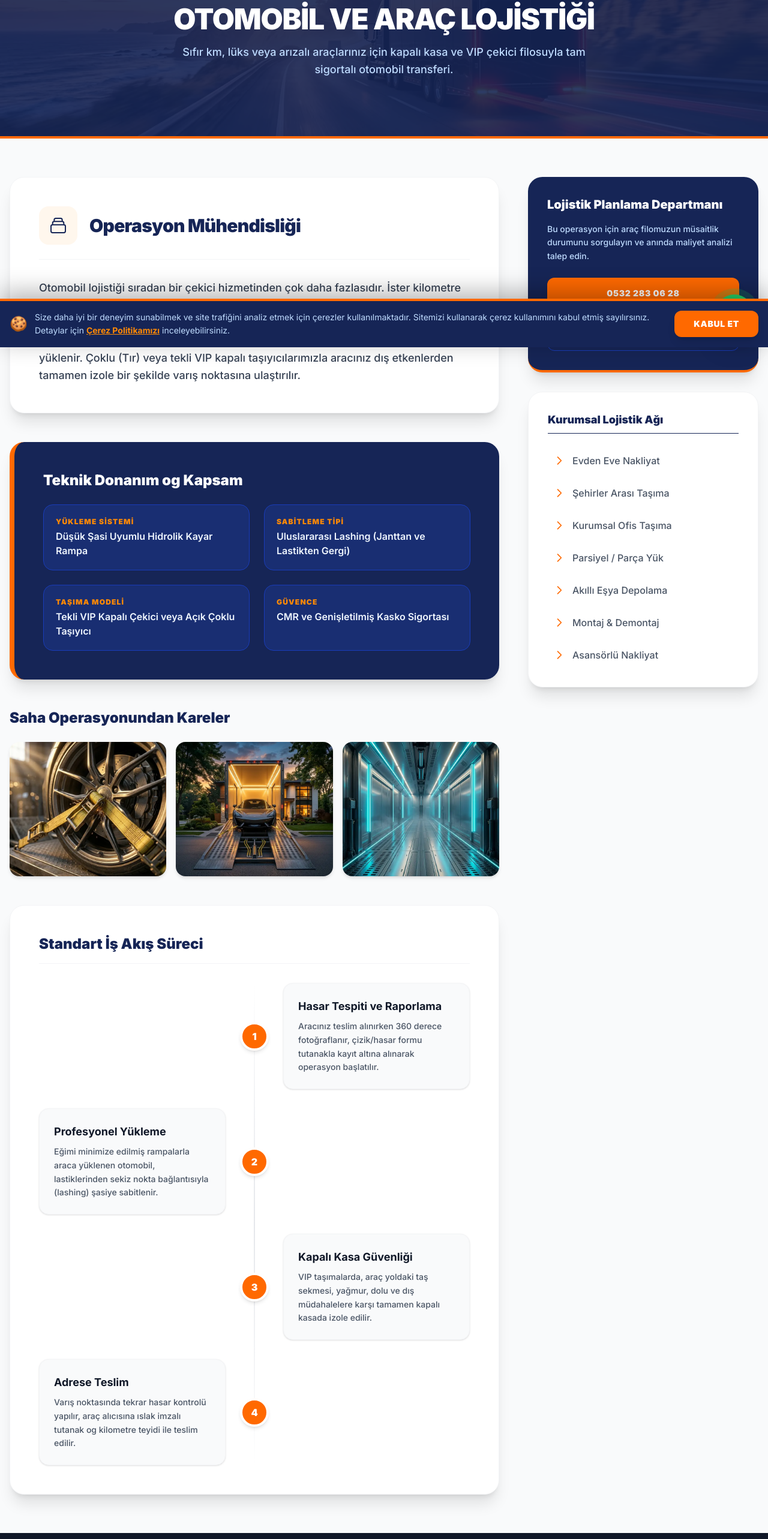
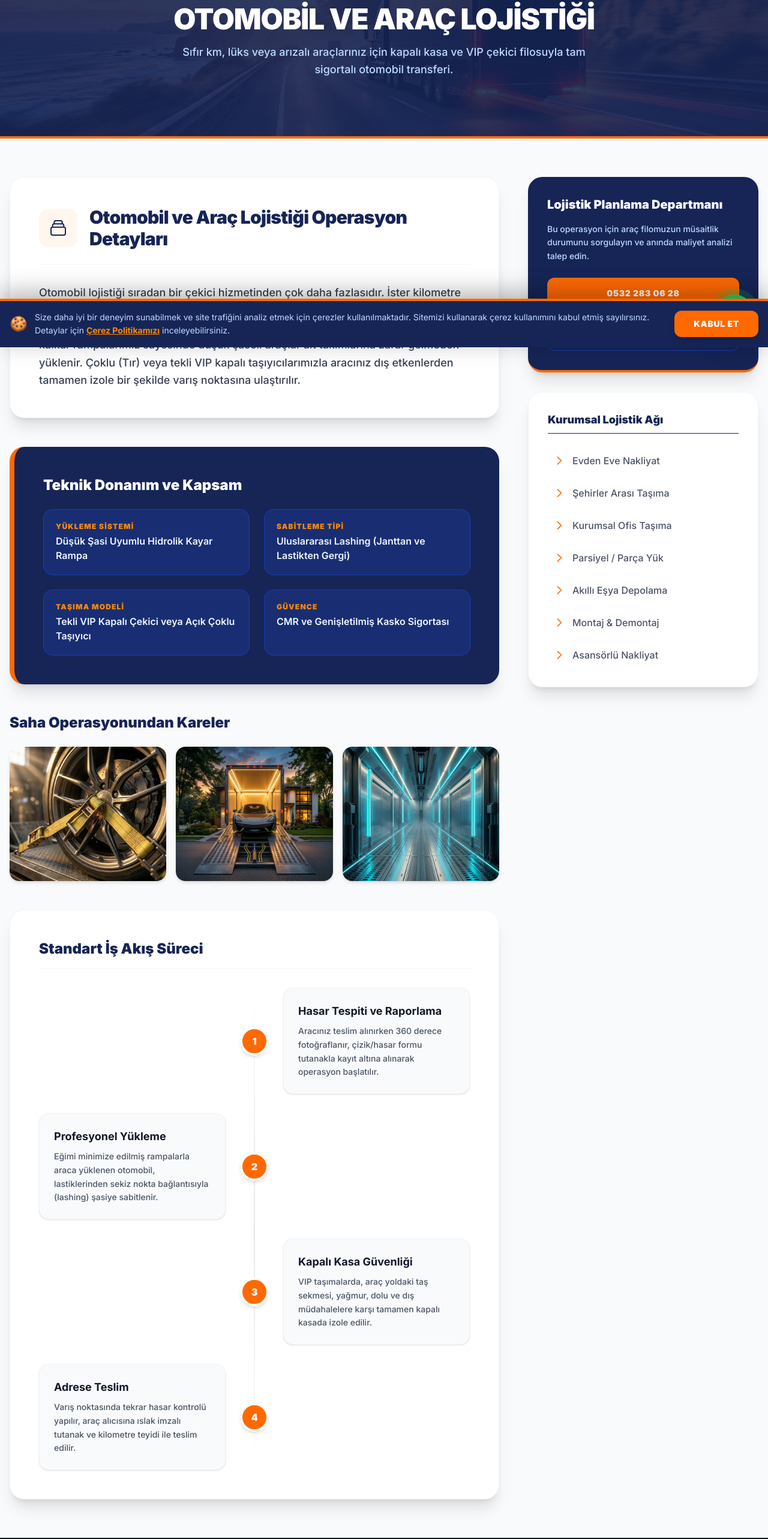
Before and after one commit to smyraeum-create/evdenevetasima-seo, a Next.js app: page /hizmetler/arac-nakliyati in a window 1280 px wide. Shown: the part 221-2787 px from the top of the page at 60% size. Built offline with nearby package versions, Linux system fonts and the light colour scheme.

Commit message:
Sistem guncellemeleri ve iyilestirmeler yapildi

```diff
--- a/app/hizmetler/[slug]/page.tsx
+++ b/app/hizmetler/[slug]/page.tsx
@@ -12,7 +12,7 @@ const serviceData: Record<string, any> = {
     title: "Evden Eve Nakliyat",
     desc: "Avrupa standartlarında ambalajlama, modüler asansör sistemleri ve sıfır risk politikası ile anahtar teslim ev taşıma operasyonları.",
     bgImage: "/images/hizmetler/evden-eve-nakliyat-banner.webp",
-    intro: "Geleneksel ve yıpratıcı taşınma yöntemlerini tamamen geride bırakıyoruz. Operasyon sürecimiz; eşyalarınızın yapısal analizinin yapılmasıyla başlar. Özel kraft kağıtlı balonlu naylonlar, mobilya battaniyeleri og şok emici köşelikler ile her bir envanteriniz endüstriyel standartlarda koruma altına alınır. Merdiven boşluklarındaki çarpma risklerini ortadan kaldıran dış cephe asansörlerimiz ve çelik kasalı araçlarımızla, evinizi değil, huzurunuzu yeni adresinize taşıyoruz.",
+    intro: "Geleneksel ve yıpratıcı taşınma yöntemlerini tamamen geride bırakıyoruz. Operasyon sürecimiz; eşyalarınızın yapısal analizinin yapılmasıyla başlar. Özel kraft kağıtlı balonlu naylonlar, mobilya battaniyeleri ve şok emici köşelikler ile her bir envanteriniz endüstriyel standartlarda koruma altına alınır. Merdiven boşluklarındaki çarpma risklerini ortadan kaldıran dış cephe asansörlerimiz ve çelik kasalı araçlarımızla, evinizi değil, huzurunuzu yeni adresinize taşıyoruz.",
     technicalDetails: [
       { label: "Ambalaj Tipi", value: "3 Katmanlı Kraft Havalı Patpat & Endüstriyel Streç" },
       { label: "Araç Filosu", value: "Çelik Kasa, İçi Mobilya Kaplı, Süspansiyonlu Kamyonlar" },
@@ -69,7 +69,7 @@ const serviceData: Record<string, any> = {
       { title: "Hasar Tespiti ve Raporlama", desc: "Aracınız teslim alınırken 360 derece fotoğraflanır, çizik/hasar formu tutanakla kayıt altına alınarak operasyon başlatılır." },
       { title: "Profesyonel Yükleme", desc: "Eğimi minimize edilmiş rampalarla araca yüklenen otomobil, lastiklerinden sekiz nokta bağlantısıyla (lashing) şasiye sabitlenir." },
       { title: "Kapalı Kasa Güvenliği", desc: "VIP taşımalarda, araç yoldaki taş sekmesi, yağmur, dolu ve dış müdahalelere karşı tamamen kapalı kasada izole edilir." },
-      { title: "Adrese Teslim", desc: "Varış noktasında tekrar hasar kontrolü yapılır, araç alıcısına ıslak imzalı tutanak og kilometre teyidi ile teslim edilir." }
+      { title: "Adrese Teslim", desc: "Varış noktasında tekrar hasar kontrolü yapılır, araç alıcısına ıslak imzalı tutanak ve kilometre teyidi ile teslim edilir." }
     ],
     images: [
       "/images/hizmetler/arac-nakliyati-1.webp",
@@ -130,7 +130,7 @@ const serviceData: Record<string, any> = {
     intro: "Yurtdışı seyahatleri, ev tadilatları veya alan darlığı nedeniyle geçici olarak saklanması gereken eşyalarınız için en güvenli liman depolarımızdır. Standart bir merdiven altı deponun aksine; tesislerimiz nem, rutubet ve haşere riskine karşı ozon teknolojisiyle iklimlendirilir ve düzenli periyotlarla ilaçlanır. Size özel tahsis edilen kilitli ahşap modüller sayesinde, anahtar sadece sizde kalır.",
     technicalDetails: [
       { label: "Depo Ünitesi", value: "Kişiye Özel Kilitli (+Poliüretan Kaplı) Ahşap Odalar" },
-      { label: "Güvenlik", value: "7/24 Kapalı Devre CCTV og Gece Bekçisi" },
+      { label: "Güvenlik", value: "7/24 Kapalı Devre CCTV ve Gece Bekçisi" },
       { label: "İklimlendirme", value: "Endüstriyel Nem Alıcılar & Rutubet Kontrolü" },
       { label: "Erişim Durumu", value: "Randevu Sistemi ile Eşya Ekleme/Çıkarma İmkanı" }
     ],
@@ -152,13 +152,13 @@ const serviceData: Record<string, any> = {
     bgImage: "/images/hizmetler/montaj-ve-demontaj-banner.webp",
     intro: "Nakliye sektöründeki en büyük hasarlar taşıma sırasında değil, bilinçsiz yapılan söküm ve kurulum (demontaj-montaj) işlemleri sırasında meydana gelir. Eşyalarınızın yiv ve menteşe yataklarının yalama olmaması, sunta ve MDF plakaların patlamaması için operasyonlarımız sadece profesyonel marangozlar tarafından yürütülür. Yeni evinizde hiçbir ek ustaya ihtiyaç duymadan yaşam alanınız anında kullanıma hazır hale getirilir.",
     technicalDetails: [
-      { label: "Personel Niteliği", value: "Sertifikalı Marangoz og Tesisat Ustaları" },
+      { label: "Personel Niteliği", value: "Sertifikalı Marangoz ve Tesisat Ustaları" },
       { label: "Kullanılan Ekipman", value: "Şarjlı Torklu Vidalama, Lazer Gönye Sistemleri" },
       { label: "Kapsam Alanı", value: "Raylı Dolaplar, Yatak Odası Takımları, Beyaz Eşya" },
       { label: "Bağlantı Parçaları", value: "Eksik/Yıpranmış Vidalar İçin Yedek Parça Desteği" }
     ],
     process: [
-      { title: "Kataloglandırma og Söküm", desc: "Özellikle özel tasarım veya sürgülü raylı dolaplar sökülmeden önce menteşe yönlerine kadar işaretlenip numaralandırılır." },
+      { title: "Kataloglandırma ve Söküm", desc: "Özellikle özel tasarım veya sürgülü raylı dolaplar sökülmeden önce menteşe yönlerine kadar işaretlenip numaralandırılır." },
       { title: "Bağlantı Parçası Güvenliği", desc: "Sökülen vidalar, kilit sistemleri ve ray bağlantıları akıllı kilitli poşetlere konularak doğrudan ilgili mobilyanın gövdesine bantlanır." },
       { title: "Tesisat ve Altyapı", desc: "Sadece ahşap mobilyalarınız değil; bulaşık makinesi, çamaşır makinesi ve buzdolabı gibi cihazların hortum ve gider bağlantıları da sökülür." },
       { title: "Milimetrik Kurulum", desc: "Yeni evde zemin eğimi hesaplanarak mobilyalarınızın lazer terazisi ile dengesi (gönye) alınır, kapakların simetrik kapanması sağlanır." }
@@ -173,7 +173,7 @@ const serviceData: Record<string, any> = {
     title: "Modüler Asansörlü Nakliyat",
     desc: "25. kata kadar ulaşabilen hidrolik dış cephe asansörlerimizle, bina içi taşıma risklerini ve zaman kaybını tamamen ortadan kaldırıyoruz.",
     bgImage: "/images/hizmetler/asansorlu-nakliyat-banner.webp",
-    intro: "Dar merdiven boşlukları, bina asansörü kullanım yasakları ve site yönetimlerinin koyduğu kısıtlamalar artık taşınma stresinin bir parçası değil. Yüksek katlı mimariler için özel olarak tasarlanmış, araca entegre mobil dış cephe asansörlerimiz sayesinde eşyalarınız doğrudan balkon veya geniş pencerelerinizden nakliye aracımıza aktarılır. Bu teknolojik sistem; insan gücünden kaynaklı yorgunluk hatalarını sıfırlar, taşınma süresini yarı yarıya kısaltır og mobilyalarınızın merdiven köşelerine çarparak hasar görme riskini %100 oranında engeller.",
+    intro: "Dar merdiven boşlukları, bina asansörü kullanım yasakları ve site yönetimlerinin koyduğu kısıtlamalar artık taşınma stresinin bir parçası değil. Yüksek katlı mimariler için özel olarak tasarlanmış, araca entegre mobil dış cephe asansörlerimiz sayesinde eşyalarınız doğrudan balkon veya geniş pencerelerinizden nakliye aracımıza aktarılır. Bu teknolojik sistem; insan gücünden kaynaklı yorgunluk hatalarını sıfırlar, taşınma süresini yarı yarıya kısaltır ve mobilyalarınızın merdiven köşelerine çarparak hasar görme riskini %100 oranında engeller.",
     technicalDetails: [
       { label: "Maksimum İrtifa", value: "25. Kata Kadar (Ortalama 75 Metre)" },
       { label: "Yük Kapasitesi", value: "Tek Seferde 400 Kg Kaldırma Gücü" },
@@ -257,7 +257,7 @@ export default async function ServicePage({ params }: RouteParams) {
                 <div className="bg-orange-50 p-4 rounded-2xl">
                   <TechIcon />
                 </div>
-                <h2 className="text-3xl font-black text-blue-950 tracking-tight">Operasyon Mühendisliği</h2>
+                <h2 className="text-3xl font-black text-blue-950 tracking-tight">{service.title} Operasyon Detayları</h2>
               </div>
               <p className="text-gray-700 leading-relaxed text-lg font-medium">
                 {service.intro}
@@ -265,7 +265,7 @@ export default async function ServicePage({ params }: RouteParams) {
             </section>
 
             <section className="bg-blue-950 p-8 md:p-12 rounded-3xl shadow-xl border-l-8 border-orange-500 text-white">
-              <h3 className="text-2xl font-black mb-6">Teknik Donanım og Kapsam</h3>
+              <h3 className="text-2xl font-black mb-6">Teknik Donanım ve Kapsam</h3>
               <div className="grid grid-cols-1 md:grid-cols-2 gap-6">
                 {service.technicalDetails.map((tech: any, i: number) => (
                   <div key={i} className="bg-blue-900/50 p-5 rounded-2xl border border-blue-800">
```
